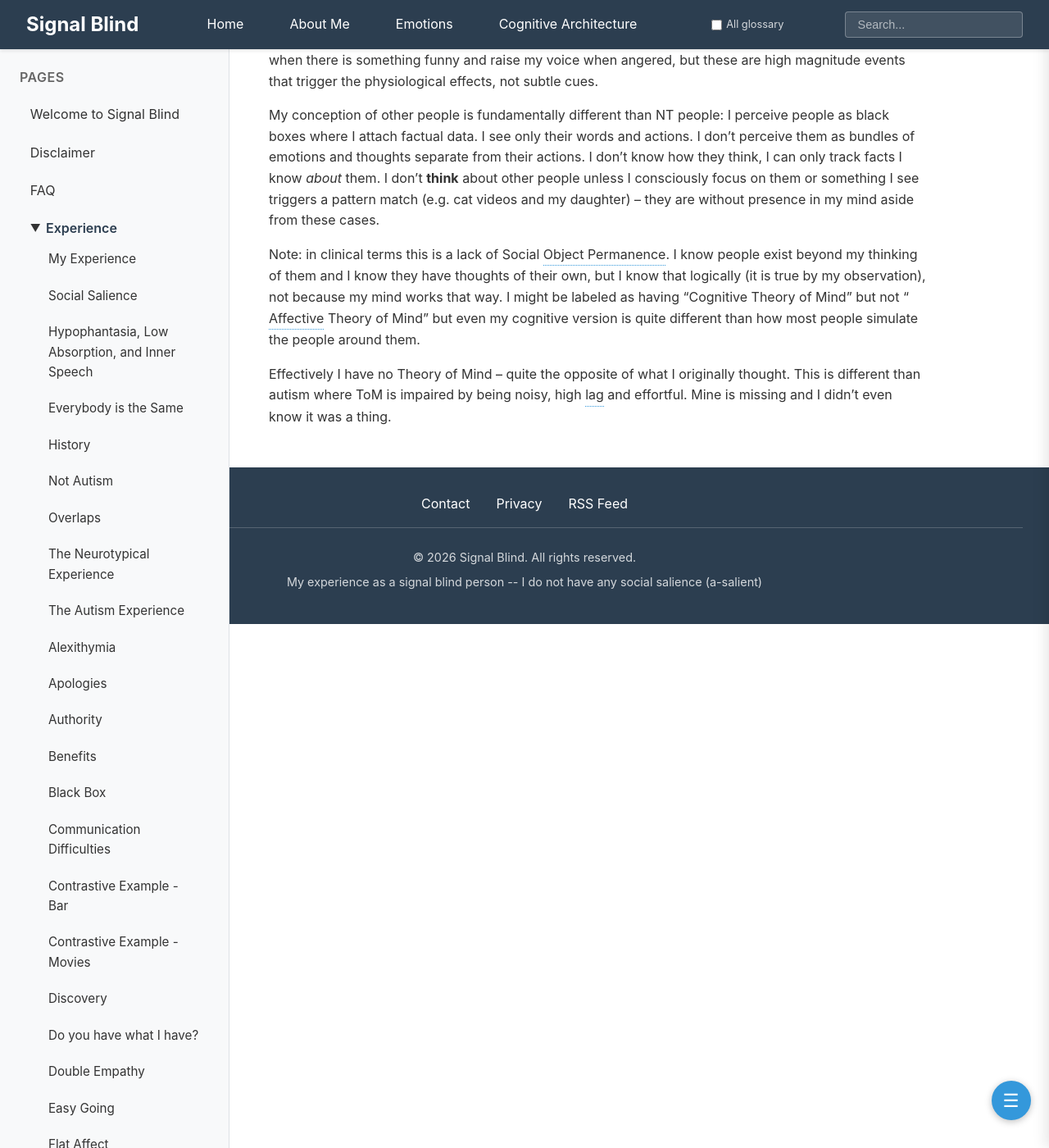
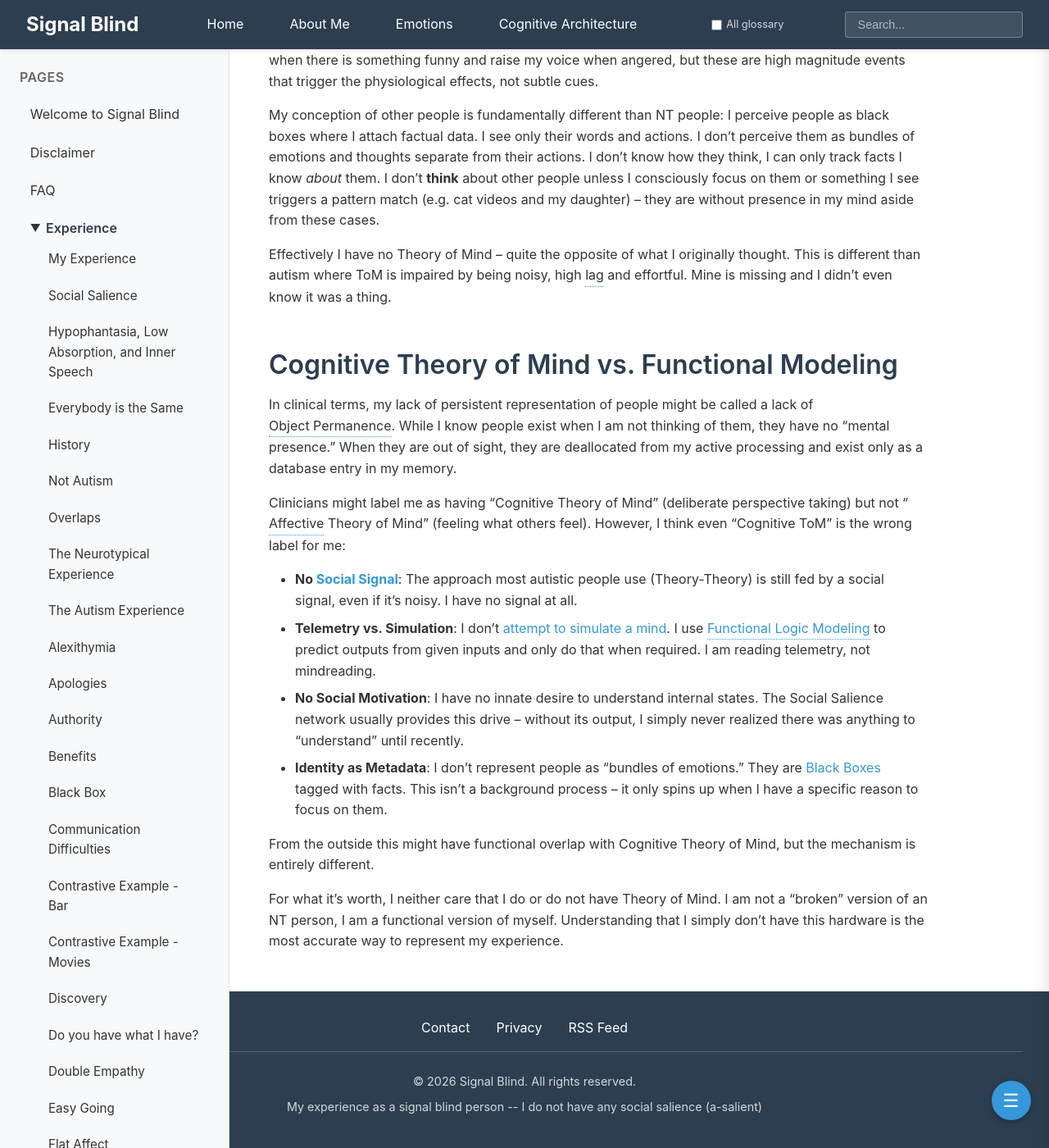
Before and after one commit to SignalBlind/SignalBlind.github.io, a Jekyll site: the page built from Experience/Theory of Mind.md, in a window 1280 px wide and 1400 px high, scrolled down 3147 px. Shown: the whole window at 82% size. Built offline with Jekyll 4.4.1, drawn with Linux system fonts in a browser that asks for light colours; comment, search, counter and statistics services are not loaded.

Commit message:
more clarification on TOM, emotions and Alexithymia

```diff
--- a/Experience/Theory of Mind.md
+++ b/Experience/Theory of Mind.md
@@ -70,6 +70,19 @@ I have no social salience and I completely miss the "mindreading" part of Theory
 
 My conception of other people is fundamentally different than NT people: I perceive people as black boxes where I attach factual data.  I see only their words and actions.  I don't perceive them as bundles of emotions and thoughts separate from their actions.  I don't know how they think, I can only track facts I know *about* them.  I don't **think** about other people unless I consciously focus on them or something I see triggers a pattern match (e.g. cat videos and my daughter) -- they are without presence in my mind aside from these cases.
 
-Note: in clinical terms this is a lack of Social Object Permanence.  I know people exist beyond my thinking of them and I know they have thoughts of their own, but I know that logically (it is true by my observation), not because my mind works that way.  I might be labeled as having "Cognitive Theory of Mind" but not "Affective Theory of Mind" but even my cognitive version is quite different than how most people simulate the people around them.
+Effectively I have no Theory of Mind -- quite the opposite of what I originally thought.  This is different than autism where ToM is impaired by being noisy, high lag and effortful.  Mine is missing and I didn't even know it was a thing.
 
-Effectively I have no Theory of Mind -- quite the opposite of what I originally thought.  This is different than autism where ToM is impaired by being noisy, high lag and effortful.  Mine is missing and I didn't even know it was a thing.
+## Cognitive Theory of Mind vs. Functional Modeling
+
+In clinical terms, my lack of persistent representation of people might be called a lack of Object Permanence. While I know people exist when I am not thinking of them, they have no "mental presence." When they are out of sight, they are deallocated from my active processing and exist only as a database entry in my memory.
+
+Clinicians might label me as having "Cognitive Theory of Mind" (deliberate perspective taking) but not "Affective Theory of Mind" (feeling what others feel). However, I think even "Cognitive ToM" is the wrong label for me:
+
+- **No [Social Signal](Social%20Salience.md)**: The approach most autistic people use (Theory-Theory) is still fed by a social signal, even if it's noisy. I have no signal at all.
+- **Telemetry vs. Simulation**: I don't [attempt to simulate a mind](../Cognition/Zero%20Lag.md). I use [Functional Logic Modeling](../Cognition/Functional%20Logic%20Modeling.md) to predict outputs from given inputs and only do that when required. I am reading telemetry, not mindreading.
+- **No Social Motivation**: I have no innate desire to understand internal states. The Social Salience network usually provides this drive -- without its output, I simply never realized there was anything to "understand" until recently.
+- **Identity as Metadata**: I don't represent people as "bundles of emotions." They are [Black Boxes](Black%20Box.md) tagged with facts. This isn't a background process -- it only spins up when I have a specific reason to focus on them.
+
+From the outside this might have functional overlap with Cognitive Theory of Mind, but the mechanism is entirely different.
+
+For what it's worth, I neither care that I do or do not have Theory of Mind. I am not a "broken" version of an NT person, I am a functional version of myself. Understanding that I simply don't have this hardware is the most accurate way to represent my experience.
```
Also changed, not shown: Emotions/Emotions.md (+6 -1 lines), Emotions/Mid-happy Default.md (+4 -1 lines), Experience/Alexithymia.md (+9 -17 lines).
